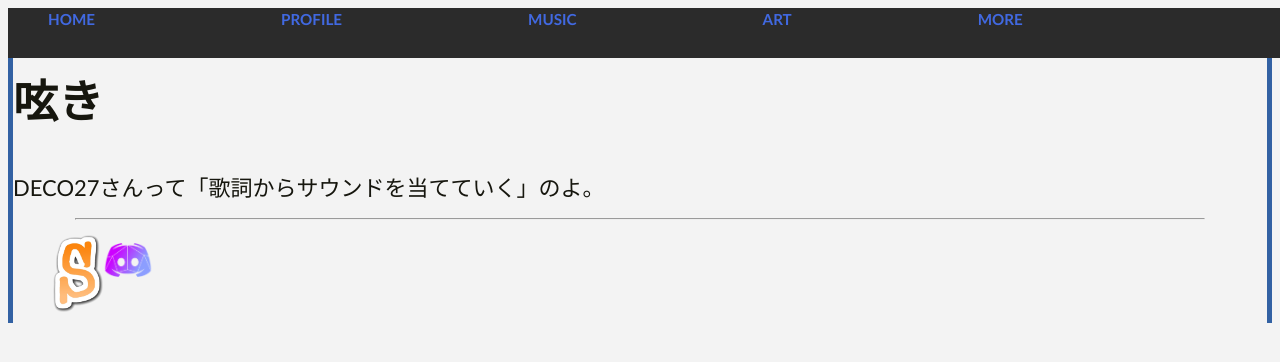
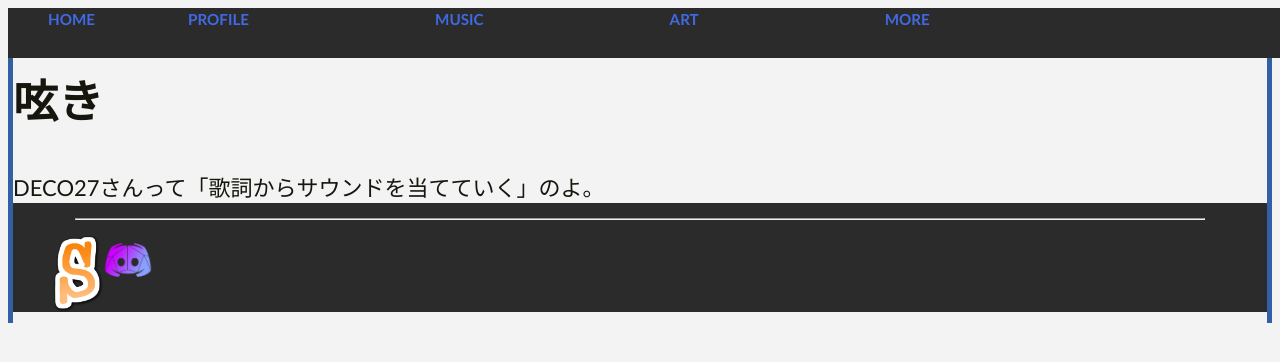
Before and after one commit to nekodendislike/nekodendislike.github.io, a Jekyll site: the page built from more.md, in a window 1280 px wide. Shown: the top 362 px of the page. Built offline with Jekyll 4.4.1, drawn with Linux system fonts in a browser that asks for light colours; some web fonts are replaced.

Commit message:
Update style.css

```diff
--- a/assets/css/style.css
+++ b/assets/css/style.css
@@ -94,7 +94,8 @@
   animation-iteration-count: infinite;
 }
 header .gnav .menu li+li {
-  margin-left: 15%;
+  margin-right: 7.5%;
+  margin-left: 7.5%;
   /* リストの[・]を消す */
  }
  /*============================================
@@ -103,6 +104,7 @@
 footer {
   width: 100%;
   display: inline-block;
+  background-color: #2b2b2b; /*ページ全体の背景色*/
 }
 footer .footer {
   display: flex;
```
